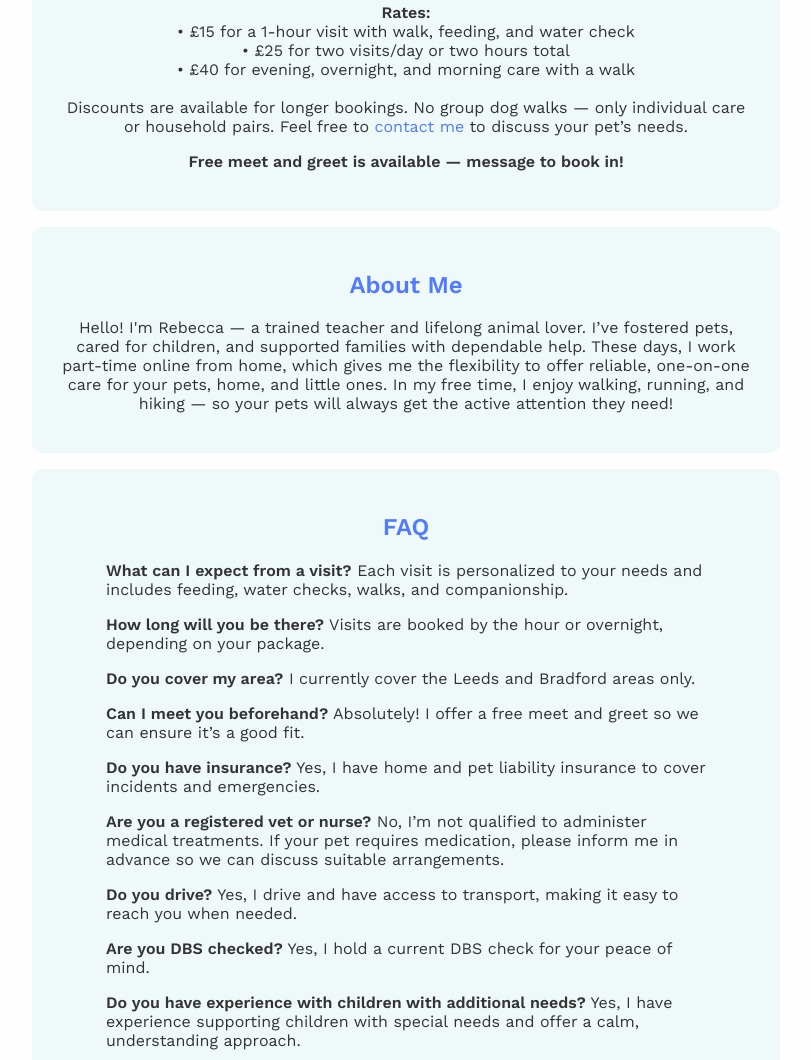
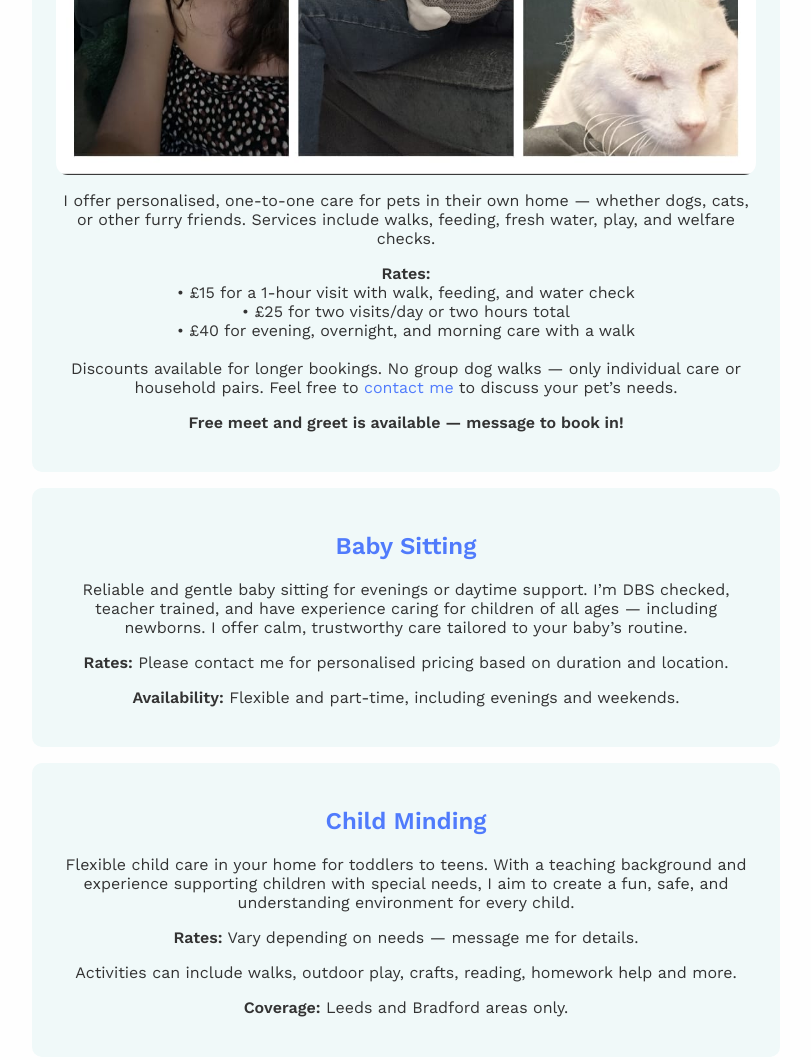
Before and after one commit to Rebeccamcgill2/rebecca-care, a plain HTML site: page index.html in a window 1280 px wide. Shown: the part 1647-2707 px from the top of the page, without its empty margins (234-1045 px from the left). Drawn offline with nearby package versions, Linux system fonts and the light colour scheme.

Commit message:
Update index.html

```diff
--- a/index.html
+++ b/index.html
@@ -64,24 +64,40 @@
   </header>
 
   <main>
+
+    <section id="about-me">
+      <h2>About Me</h2>
+      <p>Hello! I'm Rebecca — a trained teacher and lifelong animal lover. I’ve fostered pets, cared for children, and supported families with dependable help. These days, I work part-time online from home, which gives me the flexibility to offer reliable, one-on-one care for your pets, home, and little ones. In my free time, I enjoy walking, running, and hiking — so your pets will always get the active attention they need!</p>
+    </section>
+
     <section id="pet-sitting">
       <h2>Pet & Dog Sitting</h2>
       <img src="combopet.jpg" alt="Pet sitting services" />
-      <p>I offer personalised care for pets in their own home — whether dogs, cats, or other furry friends. Services include walks, feeding, fresh water, play, and welfare checks.</p>
+      <p>I offer personalised, one-to-one care for pets in their own home — whether dogs, cats, or other furry friends. Services include walks, feeding, fresh water, play, and welfare checks.</p>
       <p>
         <strong>Rates:</strong><br>
         • £15 for a 1-hour visit with walk, feeding, and water check<br>
         • £25 for two visits/day or two hours total<br>
         • £40 for evening, overnight, and morning care with a walk<br><br>
-        Discounts are available for longer bookings. No group dog walks — only individual care or household pairs.
+        Discounts available for longer bookings. No group dog walks — only individual care or household pairs.
         Feel free to <a href="#contact">contact me</a> to discuss your pet’s needs.
       </p>
       <p><strong>Free meet and greet is available — message to book in!</strong></p>
     </section>
 
-    <section id="about-me">
-      <h2>About Me</h2>
-      <p>Hello! I'm Rebecca — a trained teacher and lifelong animal lover. I’ve fostered pets, cared for children, and supported families with dependable help. These days, I work part-time online from home, which gives me the flexibility to offer reliable, one-on-one care for your pets, home, and little ones. In my free time, I enjoy walking, running, and hiking — so your pets will always get the active attention they need!</p>
+    <section id="baby-sitting">
+      <h2>Baby Sitting</h2>
+      <p>Reliable and gentle baby sitting for evenings or daytime support. I’m DBS checked, teacher trained, and have experience caring for children of all ages — including newborns. I offer calm, trustworthy care tailored to your baby’s routine.</p>
+      <p><strong>Rates:</strong> Please contact me for personalised pricing based on duration and location.</p>
+      <p><strong>Availability:</strong> Flexible and part-time, including evenings and weekends.</p>
+    </section>
+
+    <section id="child-minding">
+      <h2>Child Minding</h2>
+      <p>Flexible child care in your home for toddlers to teens. With a teaching background and experience supporting children with special needs, I aim to create a fun, safe, and understanding environment for every child.</p>
+      <p><strong>Rates:</strong> Vary depending on needs — message me for details.</p>
+      <p>Activities can include walks, outdoor play, crafts, reading, homework help and more.</p>
+      <p><strong>Coverage:</strong> Leeds and Bradford areas only.</p>
     </section>
 
     <section id="faq">
@@ -110,6 +126,7 @@
       <p>📧 Email: <a href="mailto:Rebeccamcgill2@hotmail.co.uk">Rebeccamcgill2@hotmail.co.uk</a></p>
       <p>📞 WhatsApp / Call: <a href="tel:07721253624">07721 253624</a></p>
     </section>
+
   </main>
 
 </body>
```
